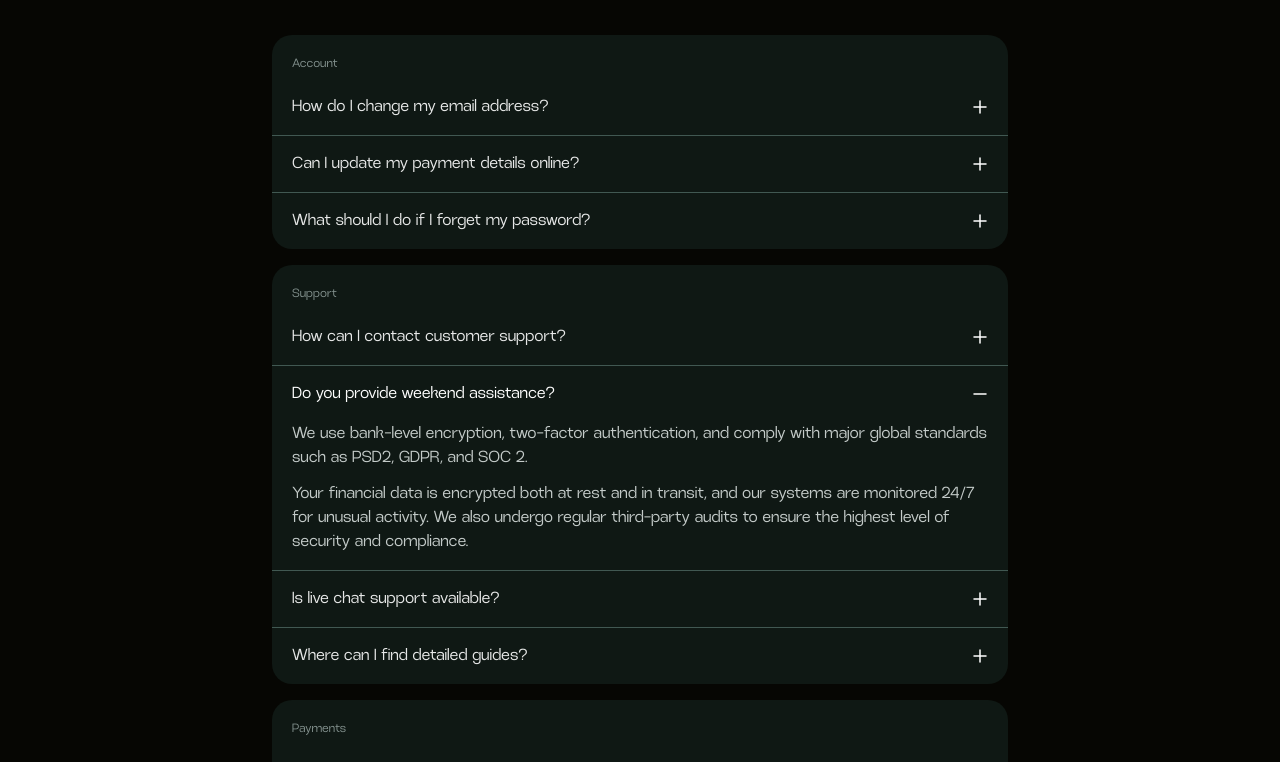
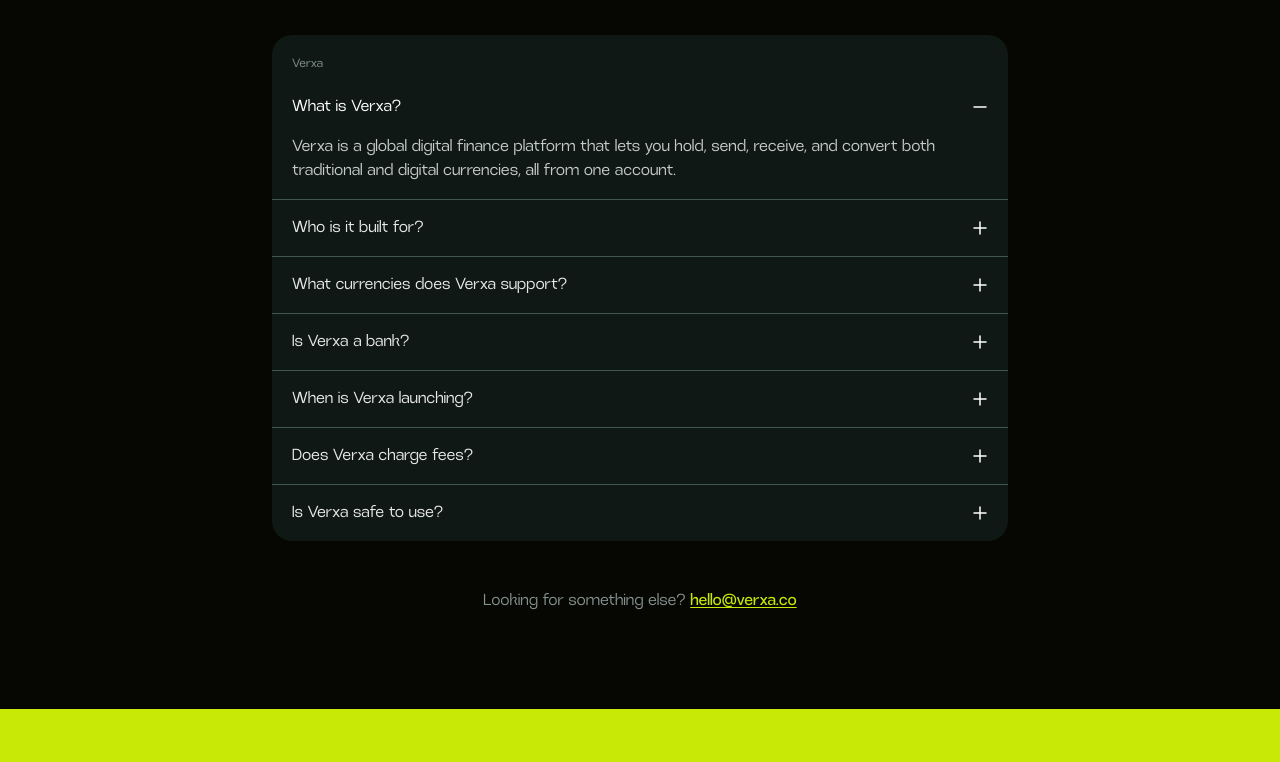
Before and after one commit to VERXA-TECH/VERXA-LANDING-PAGE, a Next.js app: page / in a window 1280 px wide. Shown: the part 1840-2602 px from the top of the page. Built offline with nearby package versions, Linux system fonts and the light colour scheme; no server answers.

Commit message:
faq-update

```diff
--- a/src/app/layout.tsx
+++ b/src/app/layout.tsx
@@ -1,25 +1,23 @@
-import type { Metadata } from 'next'
-import { Inter } from 'next/font/google'
-import { ASSETS } from '@/lib/assets'
-import './globals.css'
+import type { Metadata } from "next"
+import { Inter } from "next/font/google"
+import { ASSETS } from "@/lib/assets"
+import "./globals.css"
 
 const inter = Inter({
-  subsets: ['latin'],
-  variable: '--font-inter',
-  display: 'swap',
+  subsets: ["latin"],
+  variable: "--font-inter",
+  display: "swap",
 })
 
 export const metadata: Metadata = {
-  metadataBase: new URL(
-    process.env.NEXT_PUBLIC_SITE_URL ?? 'https://verxa.com',
-  ),
-  title: 'Verxa — Move money across borders without limits',
+  metadataBase: new URL(process.env.NEXT_PUBLIC_SITE_URL ?? "https://verxa.io"),
+  title: "Verxa — Move money across borders without limits",
   description:
-    'Send and receive money instantly to over 40 countries with real exchange rates and low fees.',
+    "Send and receive money instantly to over 40 countries with real exchange rates and low fees.",
   openGraph: {
-    title: 'Verxa — Move money across borders without limits',
+    title: "Verxa — Move money across borders without limits",
     description:
-      'Send and receive money instantly to over 40 countries with real exchange rates and low fees.',
+      "Send and receive money instantly to over 40 countries with real exchange rates and low fees.",
     images: [ASSETS.logo],
   },
 }
--- a/src/components/faq/faq-accordion.tsx
+++ b/src/components/faq/faq-accordion.tsx
@@ -120,7 +120,7 @@ type FaqAccordionProps = {
 }
 
 export function FaqAccordion({ groups }: FaqAccordionProps) {
-  const [openKey, setOpenKey] = useState<string | null>('Support::1')
+  const [openKey, setOpenKey] = useState<string | null>('Verxa::0')
 
   function handleToggle(key: string) {
     setOpenKey((prev) => (prev === key ? null : key))
--- a/src/components/faq/faq-data.ts
+++ b/src/components/faq/faq-data.ts
@@ -3,53 +3,35 @@ export type FaqGroup = { category: string; items: FaqItem[] }
 
 export const FAQ_GROUPS: FaqGroup[] = [
   {
-    category: 'Account',
+    category: 'Verxa',
     items: [
       {
-        q: 'How do I change my email address?',
-        a: 'You can update your email address in Settings → Account Details. Enter your new email and confirm the change via the verification link we send to your inbox.',
+        q: 'What is Verxa?',
+        a: 'Verxa is a global digital finance platform that lets you hold, send, receive, and convert both traditional and digital currencies, all from one account.',
       },
       {
-        q: 'Can I update my payment details online?',
-        a: 'Yes. Go to Settings → Payment Methods. You can add, remove, or update your card and bank account details at any time.',
+        q: 'Who is it built for?',
+        a: "It's built for people who move money across borders: international students, freelancers, remote workers, digital entrepreneurs, and more.",
       },
       {
-        q: 'What should I do if I forget my password?',
-        a: "Tap 'Forgot Password' on the login screen. We'll send a secure reset link to your registered email address.",
-      },
-    ],
-  },
-  {
-    category: 'Support',
-    items: [
-      {
-        q: 'How can I contact customer support?',
-        a: 'Reach us at hello@verxa.co or through the in-app live chat. Our team is available Monday – Friday, 8AM – 6PM WAT.',
+        q: 'What currencies does Verxa support?',
+        a: 'We support a growing list of fiat and digital currencies from day one, including GBP, CAD, NGN, GHS, ZAR, USDC, ETH, and BTC.',
       },
       {
-        q: 'Do you provide weekend assistance?',
-        a: 'We use bank-level encryption, two-factor authentication, and comply with major global standards such as PSD2, GDPR, and SOC 2.\n\nYour financial data is encrypted both at rest and in transit, and our systems are monitored 24/7 for unusual activity. We also undergo regular third-party audits to ensure the highest level of security and compliance.',
+        q: 'Is Verxa a bank?',
+        a: 'No, Verxa is a technology provider, not a bank. We connect you to regulated financial and service providers through our infrastructure.',
       },
       {
-        q: 'Is live chat support available?',
-        a: "Yes — live chat is available in-app during business hours. Outside of these hours, you can leave a message and we'll respond at the next opportunity.",
+        q: 'When is Verxa launching?',
+        a: "We're currently in the final stages of development and will be launching soon. Waitlist members will be the first to get access, so join now.",
       },
       {
-        q: 'Where can I find detailed guides?',
-        a: 'Visit our Help Center for step-by-step articles, video tutorials, and FAQs on every feature.',
-      },
-    ],
-  },
-  {
-    category: 'Payments',
-    items: [
-      {
-        q: 'How long does it take to process a payment?',
-        a: 'Most transfers complete within minutes. Depending on the corridor and method, some may take up to 1 business day.',
+        q: 'Does Verxa charge fees?',
+        a: "No, Verxa is completely free to use. We don't charge any fees for sending, receiving, or converting currencies. No hidden charges, no surprise deductions.",
       },
       {
-        q: 'Are refunds handled automatically?',
-        a: "Failed or reversed transactions are refunded automatically to your wallet balance within 24 hours. Contact support if a refund hasn't arrived after that window.",
+        q: 'Is Verxa safe to use?',
+        a: 'Yes. Security and compliance are at the core of everything we build. All financial services on Verxa are delivered through licensed and regulated partners.',
       },
     ],
   },
```
